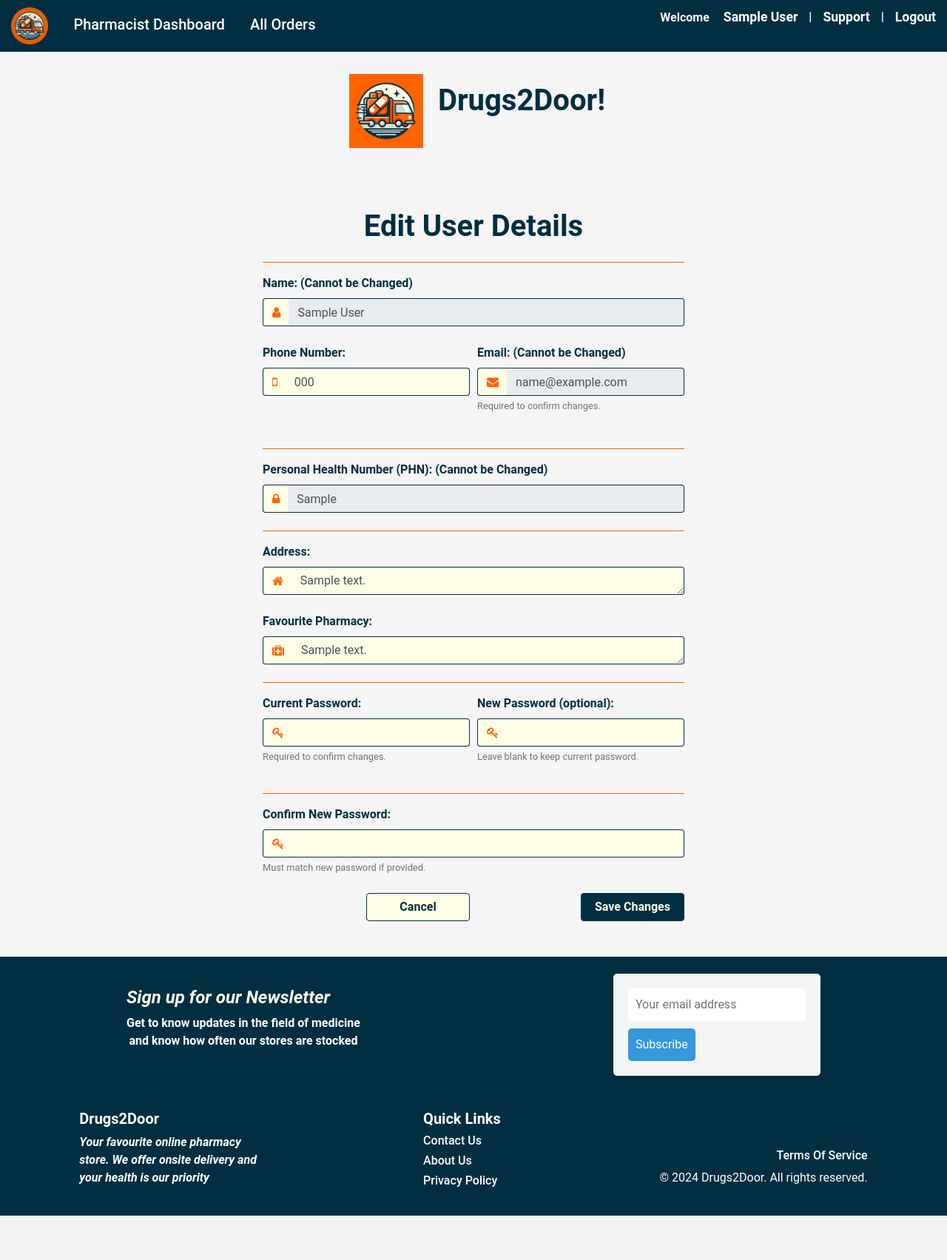
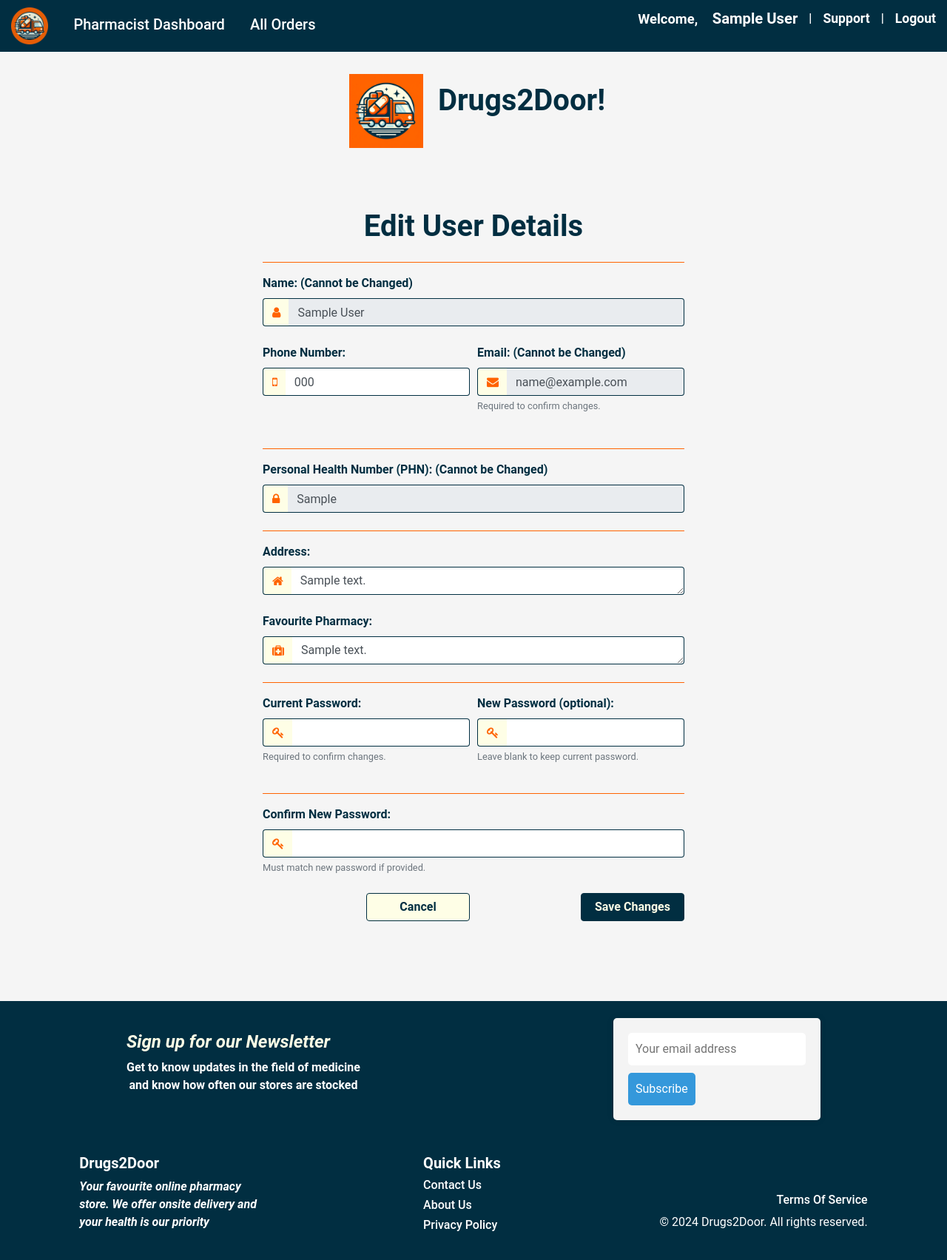
Before and after one commit to chrispoon007/Drugs2Door, a Flask app: page /userdetails in a window 1280 px wide. Shown: the whole page at 74% size. Before the commit the page ends 1643 px from the top, so only its background shows below. Run offline with Flask 3, Linux system fonts and the light colour scheme; a user stored in the database is signed in; tables that the repository leaves empty hold one stand-in row (values such as "Sample post"); some libraries are stand-ins or nearby versions.

Commit message:
changes to styling for user details and footer fix

```diff
--- a/static/css/home.css
+++ b/static/css/home.css
@@ -14,7 +14,7 @@ body {
 .wrapper {
     display: flex;
     margin-top: 0%;
-    margin-bottom: 12%;
+    margin-bottom: 10%;
     flex-direction: column;
 }
 
@@ -106,6 +106,7 @@ button {
     justify-content: space-around;
     color: #FFF;
     flex-direction: column;
+    margin-top: 60px;
 }
 
 .f-cont {
--- a/templates/base.html
+++ b/templates/base.html
@@ -60,14 +60,14 @@
         <a href="{{ url_for('upload') }}" class="h5">Upload Prescription</a>
         <a href="{{ url_for('orders') }}" class="h5">Orders</a>
             <div class="right-align d-flex align-items-center my-auto">
-                <span>Welcome,<a href="{{ url_for('userdetails') }}">{{ current_user.name }}</a></span> |
+                <span>Welcome idjasidajdiasj<a href="{{ url_for('userdetails') }}">{{ current_user.name }}</a></span> |
                 <a href="{{ url_for('support') }}"><i class="fa fa-question-circle"></i> Support</a> |
                 <a href="{{ url_for('logout') }}"> <i class="fa fa-user"></i> Logout</a>
         {% elif current_user.role_id == 1 %}
         <a href="{{ url_for('dashboard') }}" class="h5">Pharmacist Dashboard</a>
         <a href="{{ url_for('pharmacistdash') }}" class="h5">All Orders</a>
             <div class="right-align d-flex align-items-center my-auto">
-                <span>Welcome <a href="{{ url_for('userdetails') }}">{{ current_user.name }}</a></span> |
+                <span style="font-size: 115%;">Welcome, <a href="{{ url_for('userdetails') }}">{{ current_user.name }}</a></span> |
                 <a href="{{ url_for('support') }}">Support</a> |
                 <a href="{{ url_for('logout') }}">Logout</a>
                 {% endif %}
--- a/templates/login.html
+++ b/templates/login.html
@@ -49,6 +49,11 @@
     p {
         margin-top: 20px;
         font-weight: bold;
+        color: #FEFEE6;
+    }
+    .center-text p {
+        margin-top: 20px;
+        font-weight: bold;
         color: #012e41;
     }
     </style>
--- a/templates/userdetails.html
+++ b/templates/userdetails.html
@@ -21,7 +21,6 @@
     border: 1px solid #ced4da;
     border-radius: .25rem;
     border-color:#012E41;
-    background-color: #FEFEE6;
     border-left: none;
   }
   .btn-primary {
```
